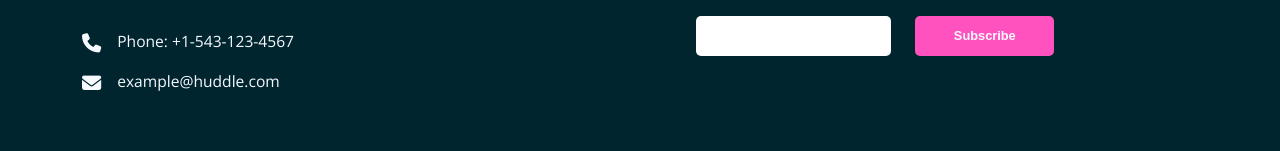
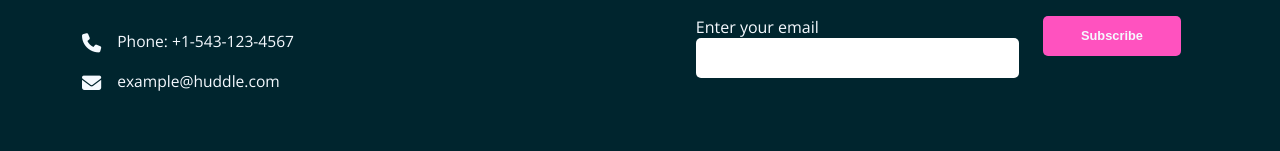
Before and after one commit to pyaetheiN/Huddle-landing-page-with-curved-sections, a plain HTML site: page index.html in a window 1280 px wide. Shown: the part 4330-4481 px from the top of the page. Drawn offline with nearby package versions, Linux system fonts and the light colour scheme.

Commit message:
Update index.html

```diff
--- a/index.html
+++ b/index.html
@@ -169,7 +169,7 @@
           <form class="footer__form flex">
             <div>
               <!-- adding label for html validation -->
-              <label for="footerEmail">
+              <label for="footerEmail"> Enter your email
                 <input type="email" name="email" id="footerEmail" class="footer__email" placeholder=" " required>
               </label>
               <p class="footer__error">
```
